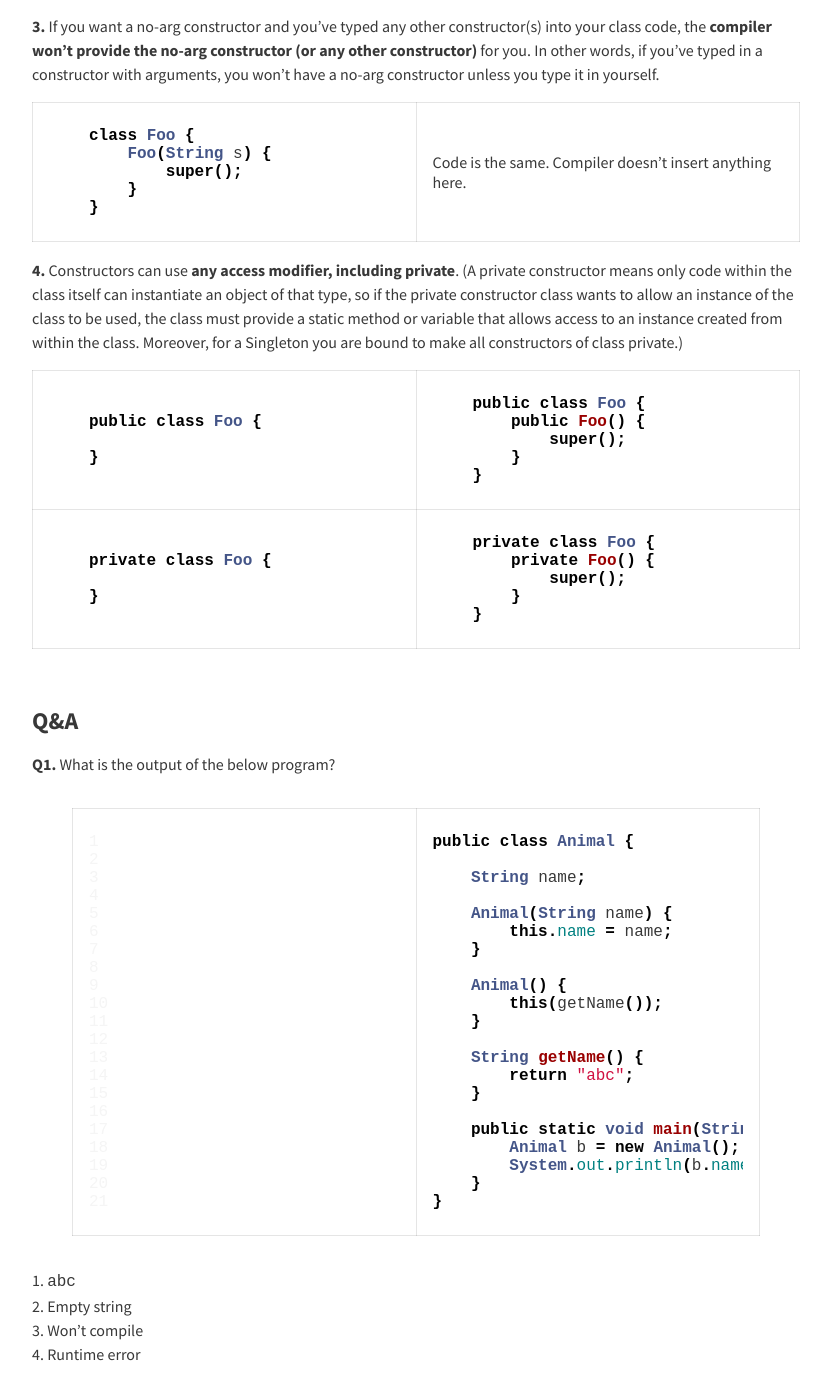
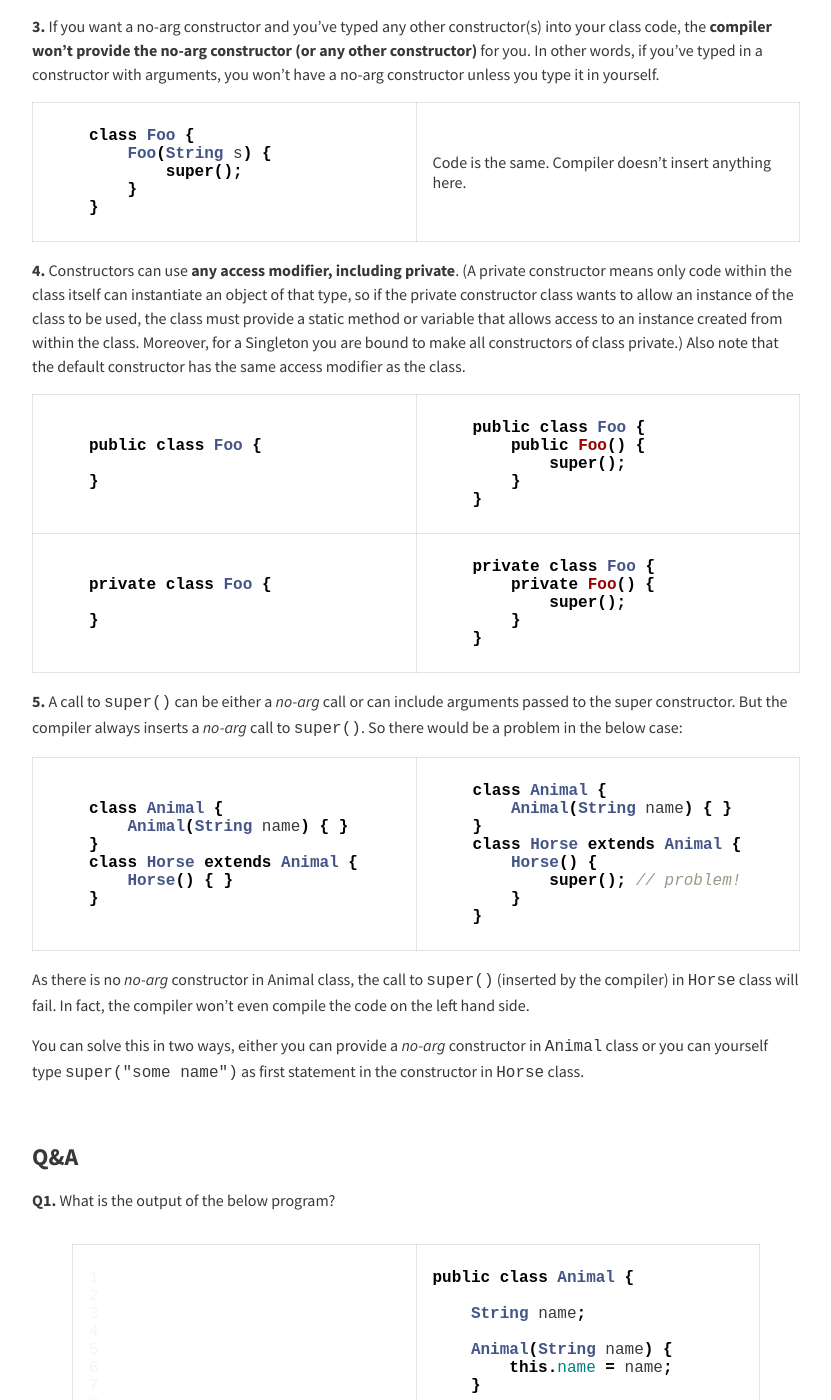
Before and after one commit to rampatra/JavaNotes, a Jekyll site: the page built from _posts/2015-06-30-constructors.md, in a window 1280 px wide and 1400 px high, scrolled down 1612 px. Shown: the whole window, without its empty margins (224-1055 px from the left). Built offline with Jekyll 4.4.1, drawn with Linux system fonts in a browser that asks for light colours; nearby versions of some CDN libraries; comment, search, counter and statistics services are not loaded.

Commit message:
constructors: added content (80% done)

```diff
--- a/_posts/2015-06-30-constructors.md
+++ b/_posts/2015-06-30-constructors.md
@@ -130,7 +130,8 @@ Code is the same. Compiler doesn’t insert anything here.
 __4.__ Constructors can use __any access modifier, including private__. (A private constructor means only code within the
 class itself can instantiate an object of that type, so if the private constructor class wants to allow an instance of
 the class to be used, the class must provide a static method or variable that allows access to an instance created
-from within the class. Moreover, for a Singleton you are bound to make all constructors of class private.)
+from within the class. Moreover, for a Singleton you are bound to make all constructors of class private.) Also note that
+the default constructor has the same access modifier as the class.
 
 <table>
 
@@ -175,6 +176,45 @@ private class Foo {
 
 </table>
 
+
+__5.__ A call to `super()` can be either a _no-arg_ call or can include arguments passed to the super constructor. But
+the compiler always inserts a _no-arg_ call to `super()`. So there would be a problem in the below case:
+
+<table>
+
+<tr>
+<td>
+{% highlight java %}
+class Animal {
+    Animal(String name) { }
+}
+class Horse extends Animal {
+    Horse() { }
+}
+{% endhighlight %}
+</td>
+<td>
+{% highlight java %}
+class Animal {
+    Animal(String name) { }
+}
+class Horse extends Animal {
+    Horse() {
+        super(); // problem!
+    }
+}
+{% endhighlight %}
+</td>
+</tr>
+
+</table>
+
+As there is no _no-arg_ constructor in Animal class, the call to `super()` (inserted by the compiler) in `Horse` class will
+fail. In fact, the compiler won't even compile the code on the left hand side.
+
+You can solve this in two ways, either you can provide a _no-arg_ constructor in `Animal` class or you can
+yourself type `super("some name")` as first statement in the constructor in `Horse` class.
+
 {% include responsive_ad.html %}
 
 ### Q&A
```
